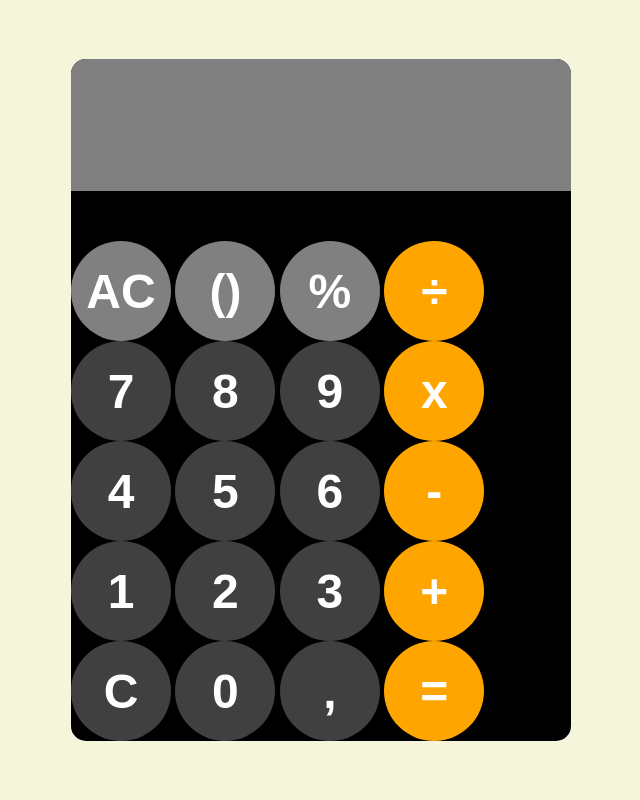
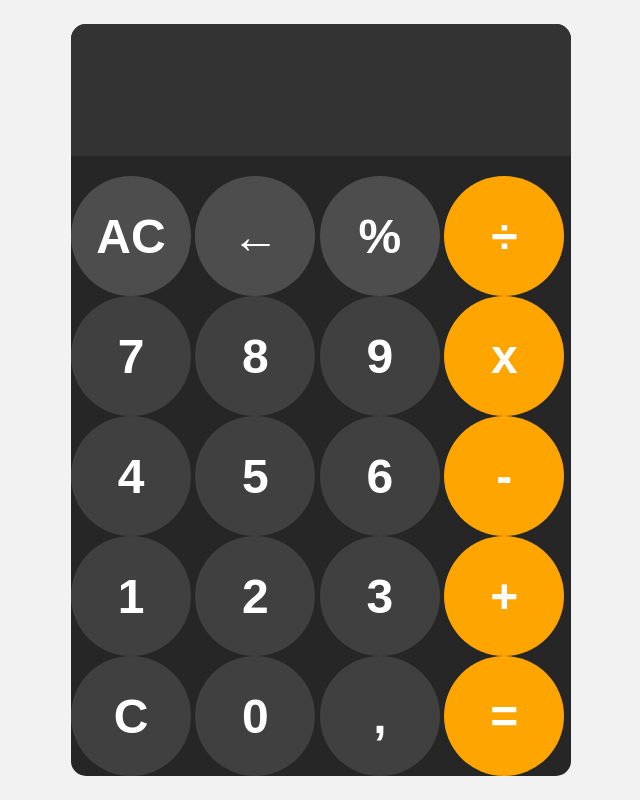
Before and after one commit to MadalinD12/Calculator, a website: page public/index.html in a window 1280 px wide. Shown: the whole page, without its empty margins (319-959 px from the left). Drawn offline with Linux system fonts and the light colour scheme.

Commit message:
add deleteOne, modify style

```diff
--- a/public/index.html
+++ b/public/index.html
@@ -11,7 +11,7 @@
         <input id="display" readonly>
         <div id="keys"></div>
             <button onclick="clearDisplay()">AC</button>
-            <button onclick="appendToDisplay('?')">()</button>
+            <button onclick="deleteOne()">←</button>
             <button onclick="appendToDisplay('%')">%</button>
             <button onclick="appendToDisplay('/')" class="operator-btn">÷</button>
             <button onclick="appendToDisplay('7')" class="numbers">7</button>
--- a/public/index.js
+++ b/public/index.js
@@ -5,9 +5,14 @@ function appendToDisplay(input){
 }
 
 function clearDisplay(){
-    display.value="";
+    display.value = "";
 }
 
 function calculate(){
-    display.value =eval(display.value);
+    display.value = eval(display.value);
 }
+
+function deleteOne(){
+    display.value = Math.floor(display.value / 10);
+
+}
--- a/public/style.css
+++ b/public/style.css
@@ -4,15 +4,14 @@ body{
     justify-content: center;
     align-items: center;
     height: 100vh;
-    background-color: beige;
+    background-color: hsl(0, 0%, 95%);
 }
 #calculator{
     font-family: Arial, sans-serif;
-    background-color: black;
+    background-color: hsl(0, 0%, 15%);
     border-radius: 15px;
     max-width: 500px;
     overflow: hidden;
-
 }
 #display{
     width: 100%;
@@ -20,39 +19,42 @@ body{
     font-size: 5rem;
     text-align: left;
     border: none;
-    background-color: gray;
+    background-color: hsl(0, 0%, 20%);
     color: white;
 }
 #keys{
-    display:grid;
+    display: grid;
     grid-template-columns: repeat(4, 1fr);
-    gap:10px;
-    padding: 25px;
+    gap: 10px;
+    padding: 10px;
 }
 button{
-    width: 100px;
-    height: 100px;
-    border-radius: 50px;
+    width: 120px;
+    height: 120px;
+    border-radius: 200px;
     border: none;
-    background-color: gray;
-    color:white;
+    background-color: hsl(0, 0%, 30%);
+    color: white;
     font-size: 3rem;
     font-weight: bold;
     cursor: pointer;
+}
+button:hover {
+    background-color: #969696;
+}
 
+button:active {
+    background-color: #9e9e9e;
 }
-button:hover{
-    background-color:#969696;
+
+.operator-btn {
+    background-color: orange;
 }
-button:active{
-    background-color:#9e9e9e;
-}
-.operator-btn{
-    background-color:orange;
-}
-.operator-btn:active{
+
+.operator-btn:active {
     background-color: #404040;
 }
-.numbers{
+
+.numbers {
     background-color: #404040;
 }
```
